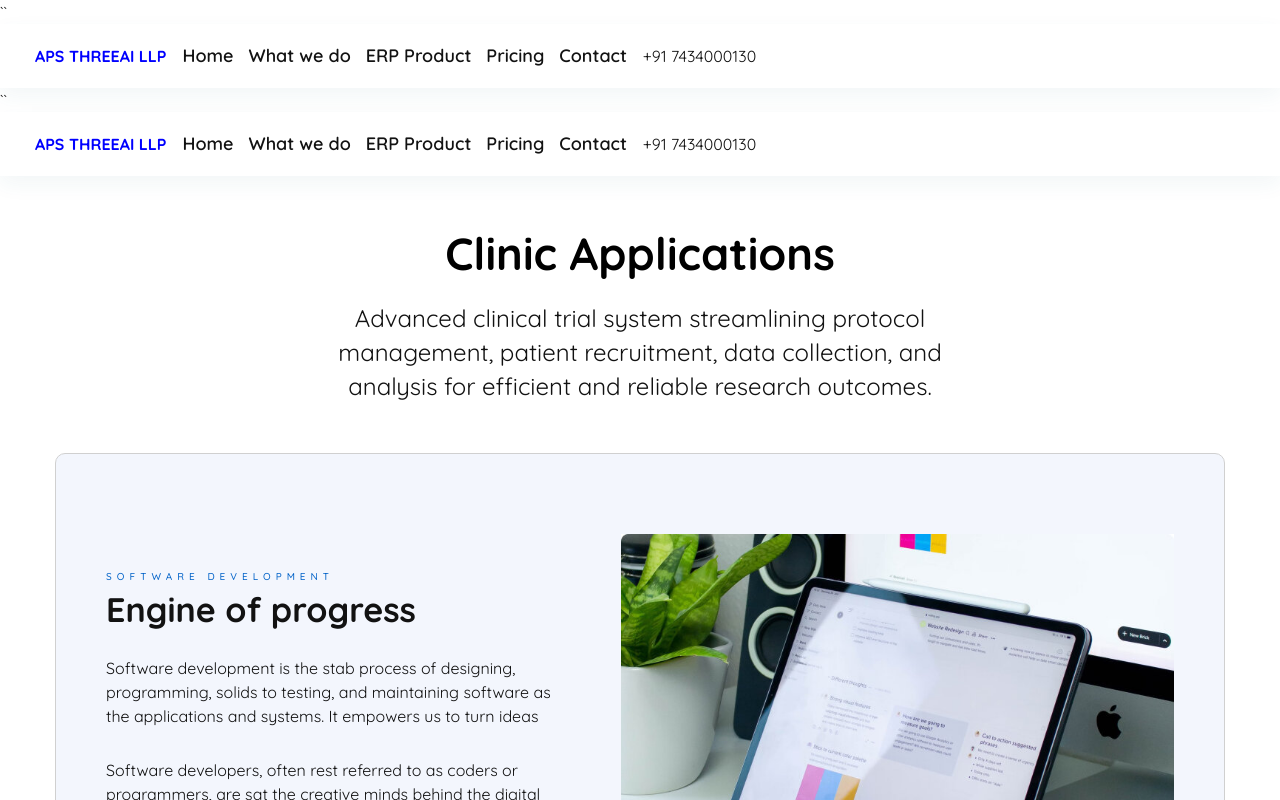
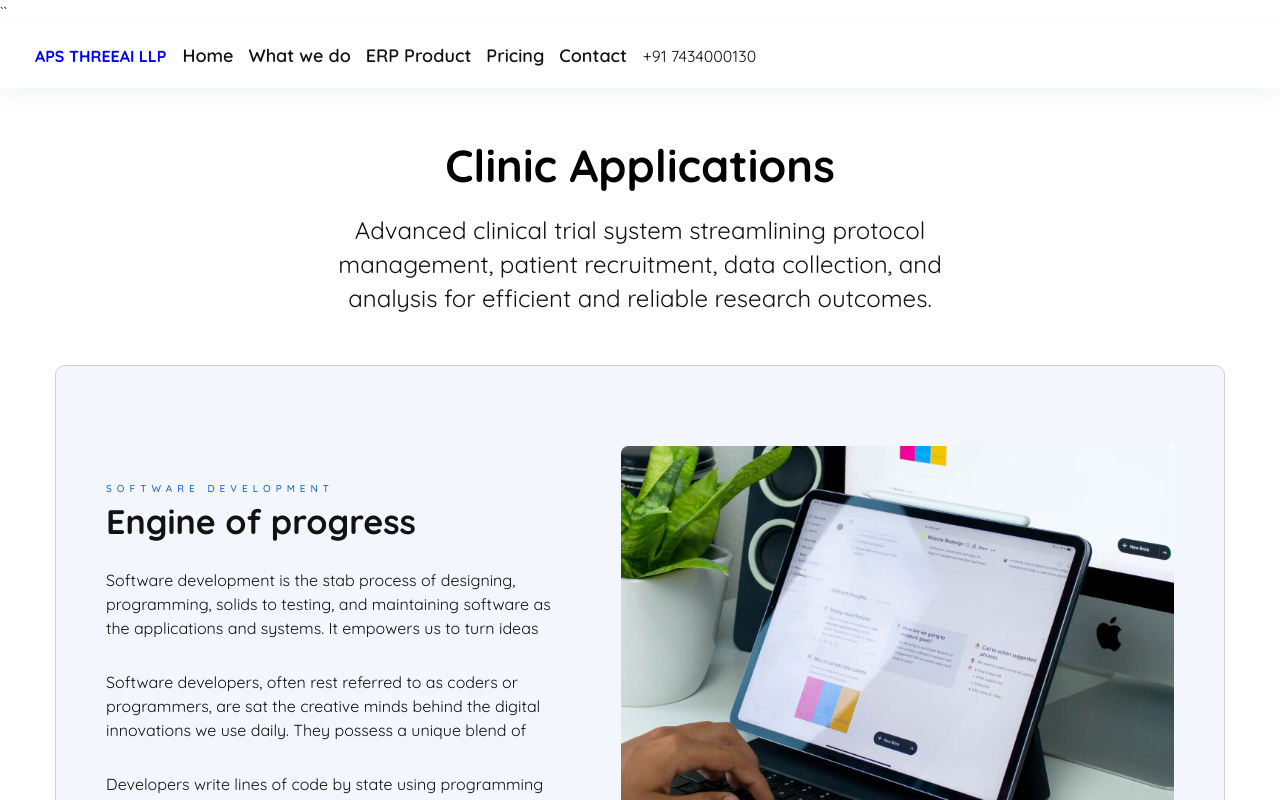
Before and after one commit to AJITSINHSolanki/website_2024, a Next.js app: page /clinic-applications in a window 1280 px wide. Shown: the top 800 px of the page. Built offline with nearby package versions, Linux system fonts and the light colour scheme.

Commit message:
-Layout chenged. -Module not Found Error Solved.

```diff
--- a/src/pages/Software-development.js
+++ b/src/pages/Software-development.js
@@ -1,6 +1,6 @@
 import React from "react";
 import Head from "next/head";
-import Layout from "@/components/layout";
+// import Layout from "@/components/layout";
 import { ServiceDetails, Services20 } from "../../public/images";
 
 const SoftwareDevelopment = () => {
--- a/src/pages/al-and-machine-learning-applications.js
+++ b/src/pages/al-and-machine-learning-applications.js
@@ -1,4 +1,4 @@
-import Layout from "@/components/layout";
+// import Layout from "@/components/layout";
 import Head from "next/head";
 import { ServiceDetails } from "../../public/images";
 import ServicesSlider from "@/components/servicesSlider";
@@ -12,7 +12,6 @@ const LearningApplications = () => {
         <meta name="viewport" content="width=device-width, initial-scale=1" />
         <link rel="icon" href="/favicon.ico" />
       </Head>
-      <Layout>
       <div className="services_details_box">
         <p className="title">AI and Machine Learning Applications</p>
         <p className="content">
@@ -57,7 +56,6 @@ const LearningApplications = () => {
       </div>
 
       <ServicesSlider />
-      </Layout>
     </>
   );
 };
--- a/src/pages/clinic-applications.js
+++ b/src/pages/clinic-applications.js
@@ -1,4 +1,4 @@
-import Layout from "@/components/layout";
+// import Layout from "@/components/layout";
 import Head from "next/head";
 import { ServiceDetails } from "../../public/images";
 import ServicesSlider from "@/components/servicesSlider";
@@ -12,7 +12,6 @@ const ClinicApplications = () => {
         <meta name="viewport" content="width=device-width, initial-scale=1" />
         <link rel="icon" href="/favicon.ico" />
       </Head>
-      <Layout>
       <div className="services_details_box">
         <p className="title">Clinic Applications</p>
         <p className="content">
@@ -58,7 +57,6 @@ const ClinicApplications = () => {
       </div>
 
       <ServicesSlider />
-      </Layout>
     </>
   );
 };
```
Lines whose indentation alone changed are shown as unchanged.
